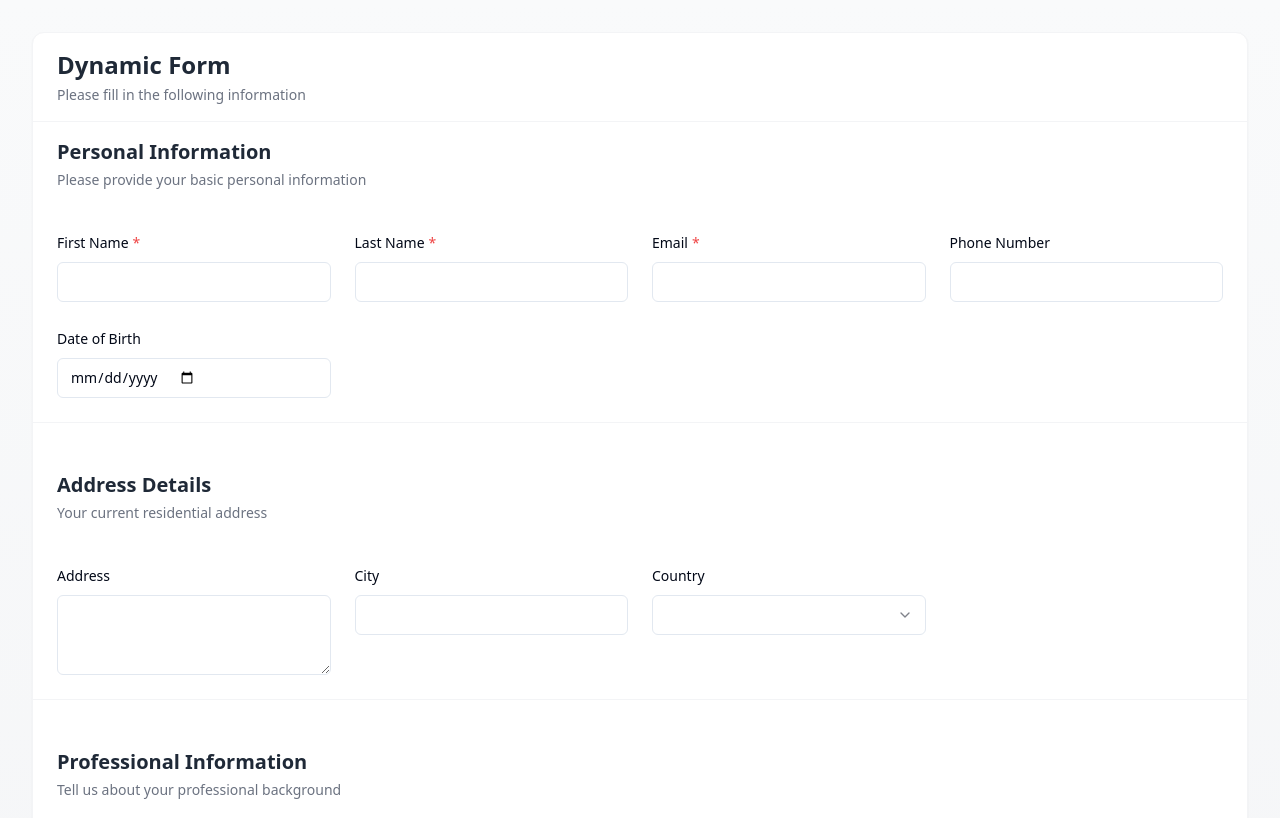
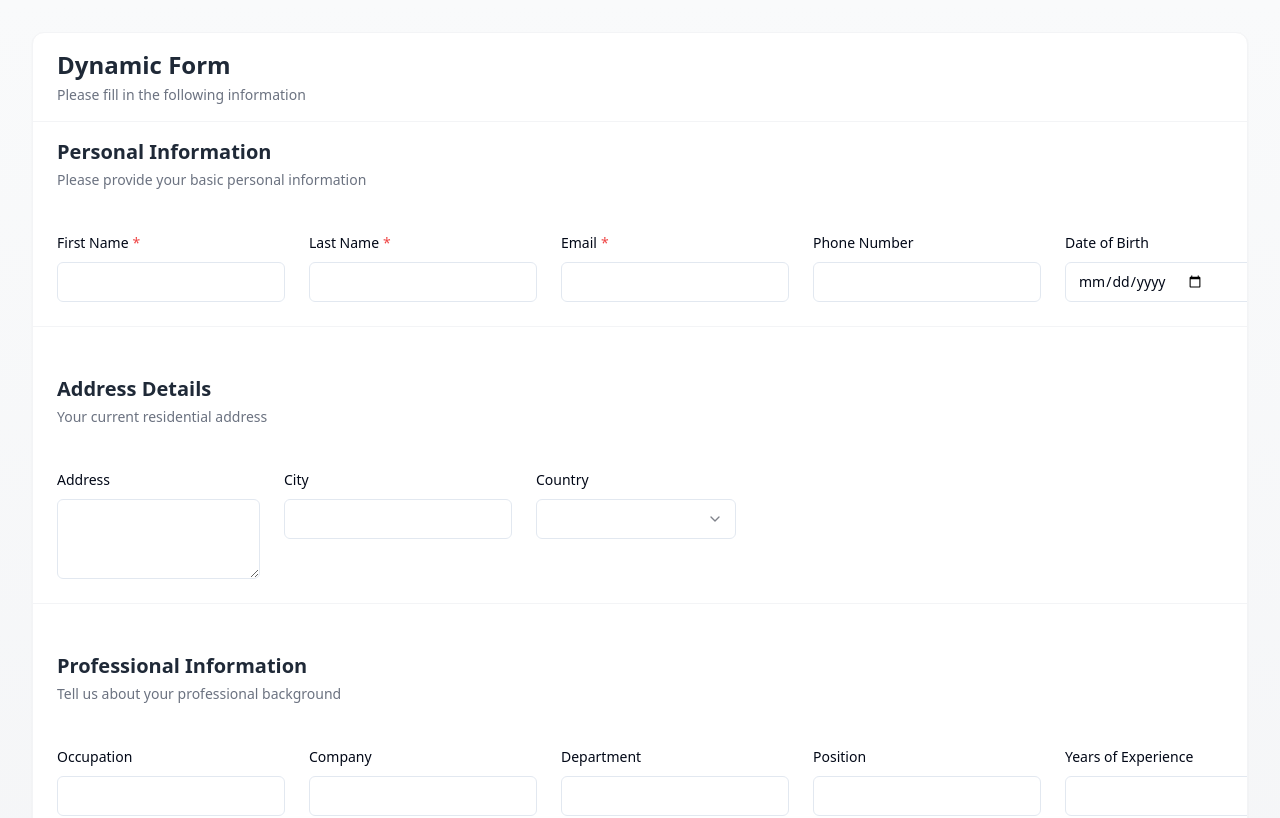
Before and after one commit to Chekkara-Reddy/dynamic-form-grid, a React (Vite) app: page / in a window 1280 px wide. Shown: the top 818 px of the page. Built offline with nearby package versions, Linux system fonts and the light colour scheme.

Commit message:
Implement horizontal scrolling for form fields
This commit implements horizontal scrolling for form fields within a single section, ensuring all fields remain on a single row.

```diff
--- a/src/components/DynamicForm.tsx
+++ b/src/components/DynamicForm.tsx
@@ -42,7 +42,7 @@ export default function DynamicForm({ sections, onSubmit, className }: DynamicFo
             value={formData[field.id] || ''}
             onChange={(e) => handleChange(field.id, e.target.value)}
             required={field.required}
-            className="min-h-[80px]"
+            className="min-h-[80px] min-w-[200px]"
           />
         );
       case 'select':
@@ -51,7 +51,7 @@ export default function DynamicForm({ sections, onSubmit, className }: DynamicFo
             value={formData[field.id] || ''}
             onValueChange={(value) => handleChange(field.id, value)}
           >
-            <SelectTrigger>
+            <SelectTrigger className="min-w-[200px]">
               <SelectValue placeholder={field.placeholder} />
             </SelectTrigger>
             <SelectContent>
@@ -72,7 +72,7 @@ export default function DynamicForm({ sections, onSubmit, className }: DynamicFo
             value={formData[field.id] || ''}
             onChange={(e) => handleChange(field.id, e.target.value)}
             required={field.required}
-            className="w-full"
+            className="min-w-[200px]"
           />
         );
     }
@@ -89,9 +89,10 @@ export default function DynamicForm({ sections, onSubmit, className }: DynamicFo
                 <p className="text-sm text-gray-500 mt-1">{section.description}</p>
               )}
             </div>
-            <div className="grid grid-cols-1 md:grid-cols-2 lg:grid-cols-3 xl:grid-cols-4 gap-6 p-6">
+            <div className="overflow-x-auto">
+              <div className="inline-flex gap-6 p-6 min-w-full">
                 {section.fields.map((field) => (
-                <div key={field.id} className="space-y-2">
+                  <div key={field.id} className="space-y-2 flex-none">
                     <Label htmlFor={field.id} className="text-sm font-medium">
                       {field.label}
                       {field.required && <span className="text-red-500 ml-1">*</span>}
@@ -99,6 +100,7 @@ export default function DynamicForm({ sections, onSubmit, className }: DynamicFo
                     {renderField(field)}
                   </div>
                 ))}
+              </div>
             </div>
           </div>
         ))}
```
Lines whose indentation alone changed are shown as unchanged.
